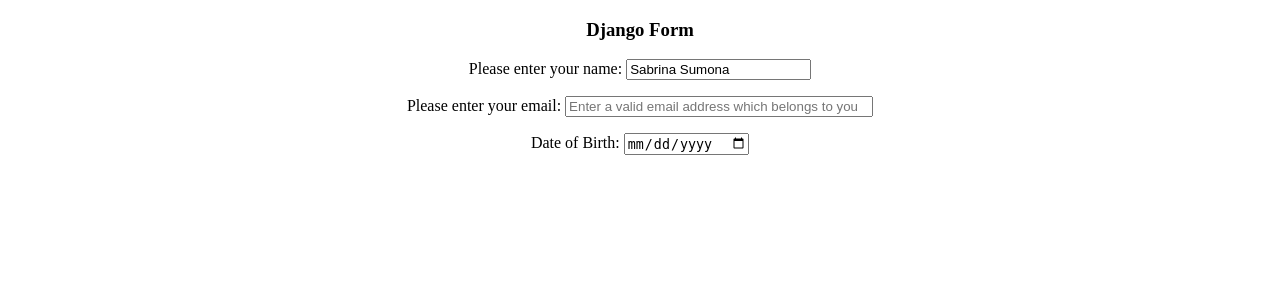
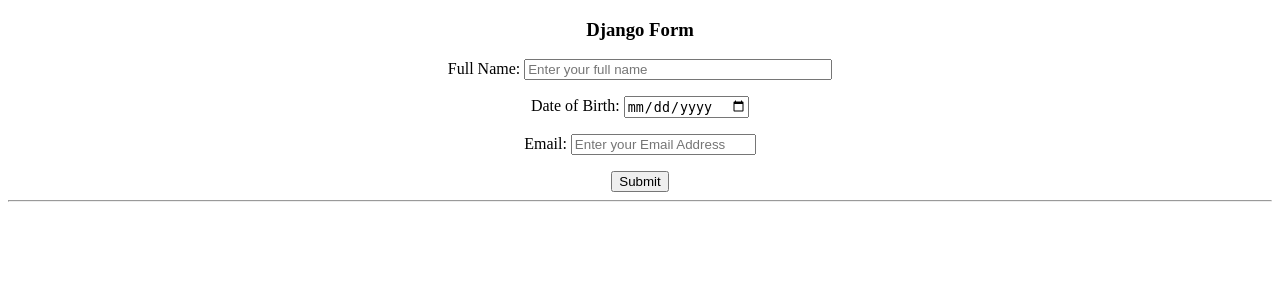
Before and after one commit to Sabrina-Sumona/Django-Musicians_App, a Django app: page /my_app/form/ in a window 1280 px wide. Shown: the top 300 px of the page. Run offline with Django 3.2, Linux system fonts and the light colour scheme.

Commit message:
Form Submission

```diff
--- a/Static/my_app/CSS/style.css
+++ b/Static/my_app/CSS/style.css
@@ -3,6 +3,6 @@ img {
   height: 30%;
 }
 
-form{
+body{
   text-align: center;
 }
--- a/my_app/form.py
+++ b/my_app/form.py
@@ -1,15 +1,23 @@
 from django import forms
 # here forms is bulit in library & CharField(), EmailField() etc are library FUNCTIONS
 class user_form(forms.Form):
+
+    user_name = forms.CharField(label="Full Name", widget = forms.TextInput( attrs= {'placeholder':'Enter your full name','style':'width:300px'} ) )
+
+    user_dob = forms.DateField(label="Date of Birth", widget = forms.TextInput( attrs={'type':'date'}))
+
+    user_email = forms.EmailField(label="Email", widget = forms.TextInput( attrs= {'placeholder':'Enter your Email Address',} ))
+
+
     # all fields are required by default
     # but can make it false
     # initial is similar as value of input field
-    please_enter_your_name = forms.CharField(required=False, initial="Sabrina Sumona")
+    # please_enter_your_name = forms.CharField(required=False, initial="Sabrina Sumona")
     # automatically creates label by removing _ and converting the 1st char into Uppercase
     # but we can modify it
     # django does not provide place holder as core argument
     # but we can create it by using widget
     # we can also add style using widget
-    user_email = forms.EmailField(label="Please enter your email", widget = forms.TextInput(attrs = {'placeholder':'Enter a valid email address which belongs to you', 'style':'width: 300px'}))
+    # user_email = forms.EmailField(label="Please enter your email", widget = forms.TextInput(attrs = {'placeholder':'Enter a valid email address which belongs to you', 'style':'width: 300px'}))
     # we can also add date type using widget to show the calender
-    user_dob = forms.DateField(label="Date of Birth", widget = forms.TextInput( attrs={'type':'date'}))
+    # user_dob = forms.DateField(label="Date of Birth", widget = forms.TextInput( attrs={'type':'date'}))
--- a/my_app/views.py
+++ b/my_app/views.py
@@ -22,9 +22,27 @@ def about(request):
     return render(request, 'my_app/about.html', context=diction)
 
 def form(request):
+    # here initial form will be stored
     new_form = user_form
     # diction = {'test_form': new_form, 'heading_1': "This form is created using django forms library"}
     diction = {'test_form': new_form, 'heading_2': "Django Form"}
+
+    if request.method == 'POST':
+        # here form with inputs will be stored
+        new_form = user_form(request.POST)
+
+        #here the validation of the inputs will be checked
+        if new_form.is_valid():
+            # if valid the values will be collected from new form
+            user_name = new_form.cleaned_data['user_name']
+            user_dob = new_form.cleaned_data['user_dob']
+            user_email = new_form.cleaned_data['user_email']
+
+            diction.update({'user_name':user_name})
+            diction.update({'user_dob':user_dob})
+            diction.update({'user_email':user_email})
+            diction.update({'form_submited':"Yes"})
+
     return render(request, 'my_app/form.html', context=diction)
 
 # def index(request):
--- a/templates/my_app/form.html
+++ b/templates/my_app/form.html
@@ -22,12 +22,21 @@
     </form>
     <hr>
     <h3>{{ heading_1 }}</h3> -->
-    <form action="" method="post">
+    <form action="" method="POST">
       <!-- {{ test_form }} -->
       <h3>{{ heading_2 }}</h3>
       <!-- here all input fields will be shown as paragraph -->
       {{ test_form.as_p }}
       <!-- as_ul shows as under ordered list & as_table shows as table -->
+      <!-- django does not allow submission without csrf_token -->
+      {% csrf_token %}
+      <input type="submit" name="submit" value="Submit">
     </form>
+    <hr>
+    {% if form_submited %}
+      <p>Name: {{ user_name }}</p>
+      <p>Date of Birth: {{ user_dob }}</p>
+      <p>Email: {{ user_email }}</p>
+    {% endif %}
   </body>
 </html>
```
